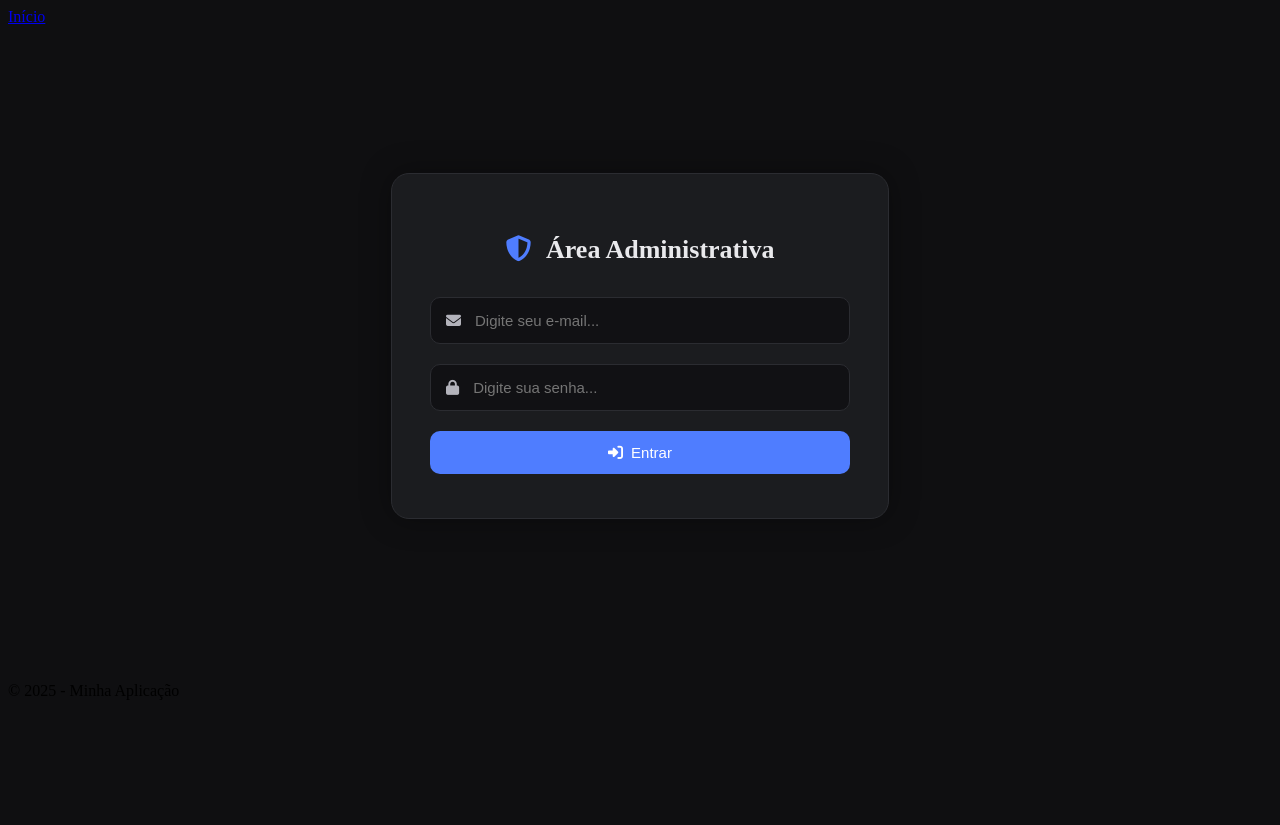
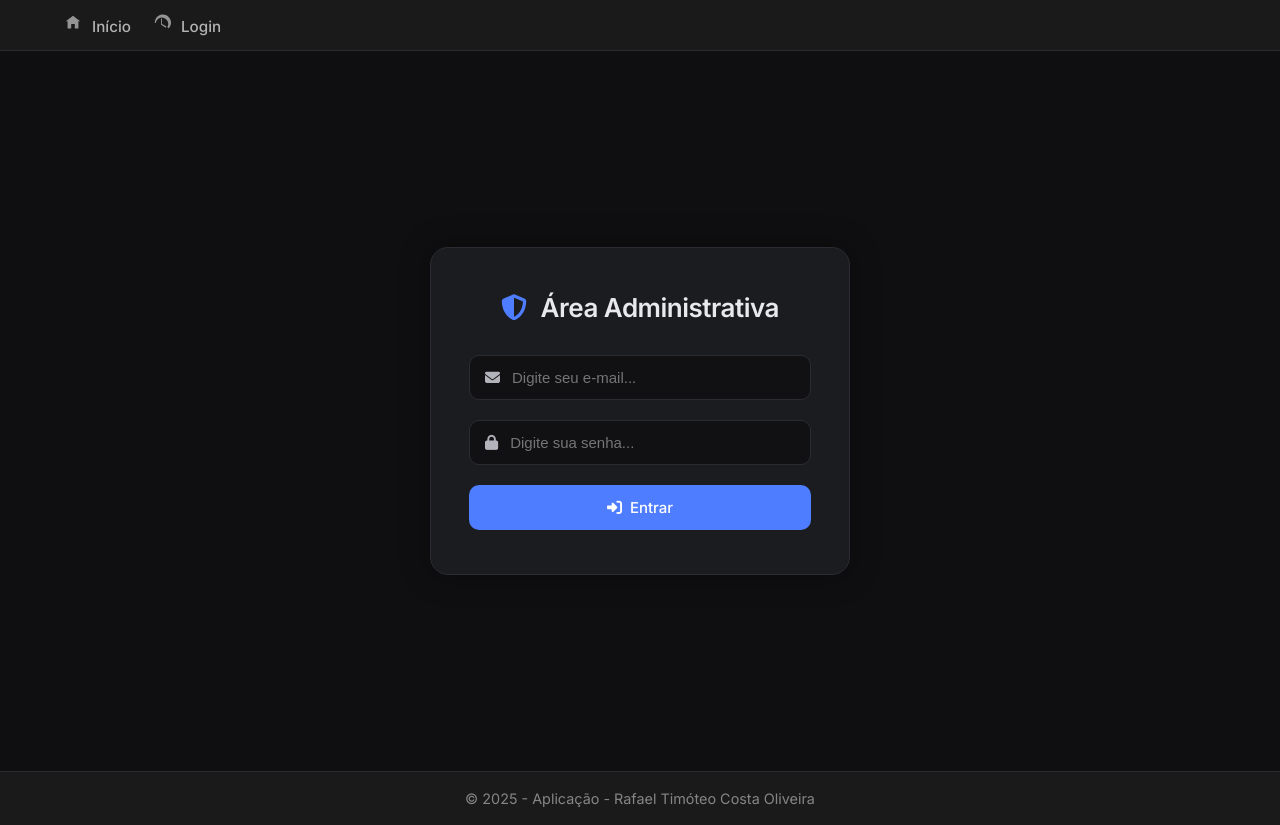
Before and after one commit to Timoteo-Dev-HD/Fomulario_de_Registro_de_Denuncias, a Python web app: template src/views/templates/login_adm.html in a window 1280 px wide. Before the commit the page ends 700 px from the top, so only its background shows below. Run offline with Jinja, Linux system fonts and the light colour scheme; the template is opened without the code that fills it, so the values that code supplies are empty; some libraries are stand-ins or nearby versions.

Commit message:
main: Implementação da tela index.html e rota de incio.

```diff
--- a/src/controllers/admin/login_admin_controller.py
+++ b/src/controllers/admin/login_admin_controller.py
@@ -8,6 +8,10 @@ from flask import (
 admin_bp = Blueprint("admin", __name__, url_prefix="/admin")
 
 
+@admin_bp.route("/", methods=["GET", "POST"])
+def index_page():
+    return render_template("index.html")
+
 @admin_bp.route("/login", methods=["GET", "POST"])
 def login_admin():
     return render_template("login_adm.html")
--- /dev/null
+++ b/src/views/static/css/style.css
@@ -0,0 +1,116 @@
+/* Fonte clean e moderna */
+@import url('https://fonts.googleapis.com/css2?family=Inter:wght@300;400;500;600&display=swap');
+
+:root {
+    --bg-primary: #0f0f0f;
+    --bg-secondary: #1a1a1a;
+    --bg-tertiary: #222;
+    --text-primary: #ffffff;
+    --text-secondary: #b3b3b3;
+    --accent: #6f66ff; /* roxo suave elegante */
+}
+
+/* Reset básico */
+* {
+    margin: 0;
+    padding: 0;
+    box-sizing: border-box;
+}
+
+body {
+    background: var(--bg-primary);
+    font-family: 'Inter', sans-serif;
+    color: var(--text-primary);
+    display: flex;
+    flex-direction: column;
+    min-height: 100vh;
+}
+
+/* ===== NAVBAR ===== */
+header {
+    background: var(--bg-secondary);
+    border-bottom: 1px solid #2b2b2b;
+    padding: 14px 0;
+}
+
+nav {
+    width: 90%;
+    margin: auto;
+    display: flex;
+    align-items: center;
+    gap: 22px;
+}
+
+nav a {
+    text-decoration: none;
+    color: var(--text-secondary);
+    font-size: 0.95rem;
+    font-weight: 500;
+    transition: all 0.2s ease-in-out;
+    position: relative;
+}
+
+/* Linha hover bonita */
+nav a::after {
+    content: "";
+    width: 0%;
+    height: 2px;
+    background: var(--accent);
+    position: absolute;
+    bottom: -4px;
+    left: 0;
+    transition: width 0.2s ease-in-out;
+}
+
+nav a:hover {
+    color: var(--accent);
+}
+
+nav a:hover::after {
+    width: 100%;
+}
+
+/* ===== CONTEÚDO PRINCIPAL ===== */
+main {
+    width: 90%;
+    max-width: 1200px;
+    margin: 40px auto;
+    flex: 1;
+}
+
+/* ===== FOOTER ===== */
+footer {
+    background: var(--bg-secondary);
+    text-align: center;
+    padding: 18px 0;
+    font-size: 0.9rem;
+    color: var(--text-secondary);
+    border-top: 1px solid #2b2b2b;
+}
+
+footer p {
+    opacity: 0.7;
+}
+
+/* ===== ELEMENTOS GLOBAIS ===== */
+h1, h2, h3 {
+    font-weight: 600;
+    letter-spacing: -0.5px;
+}
+
+button {
+    font-family: inherit;
+}
+
+/* Ícones no nav (opcional se usar SVG) */
+.icon {
+    width: 18px;
+    height: 18px;
+    margin-right: 6px;
+    opacity: 0.8;
+    transition: opacity 0.2s;
+}
+
+nav a:hover .icon {
+    opacity: 1;
+}
--- a/src/views/templates/base.html
+++ b/src/views/templates/base.html
@@ -4,36 +4,45 @@
     <meta charset="UTF-8" />
     <meta name="viewport" content="width=device-width, initial-scale=1.0" />
 
-    <!-- Título da página -->
     <title>{% block title %}Minha Aplicação{% endblock %}</title>
 
-    <!-- CSS global -->
+    <!-- CSS Global -->
     <link rel="stylesheet" href="{{ url_for('static', filename='css/style.css') }}">
 
+    {% block styles %}{% endblock %}
     {% block head %}{% endblock %}
 </head>
 <body>
 
-    <!-- Navbar opcional -->
+    <!-- NAVBAR -->
     <header>
-        {% block header %}
         <nav>
-            <a href="/">Início</a>
+            <a href="/admin/">
+                <!-- SVG opcional -->
+                <svg class="icon" fill="currentColor" viewBox="0 0 20 20">
+                    <path d="M10 2L2 8h2v8h4v-5h4v5h4V8h2L10 2z"/>
+                </svg>
+                Início
+            </a>
+
+            <a href="/admin/login">
+                <svg class="icon" fill="currentColor" viewBox="0 0 20 20">
+                    <path d="M3 10a7 7 0 1112.9 4.58l1.42 1.42A9 9 0 102 10h1zm7-5v6l5 3-.75 1.23L9 12V5h1z"/>
+                </svg>
+                Login
+            </a>
         </nav>
-        {% endblock %}
     </header>
 
-    <!-- Conteúdo principal -->
+    <!-- CONTEÚDO PRINCIPAL -->
     <main>
-        {% block content %}
-        <!-- Cada página coloca seu conteúdo aqui -->
-        {% endblock %}
+        {% block content %}{% endblock %}
     </main>
 
-    <!-- Rodapé opcional -->
+    <!-- FOOTER -->
     <footer>
         {% block footer %}
-        <p>&copy; 2025 - Minha Aplicação</p>
+        <p>&copy; 2025 - Aplicação - Rafael Timóteo Costa Oliveira</p>
         {% endblock %}
     </footer>
 
```
Also changed, not shown: src/views/static/css/index.css (added, +57 -0 lines), src/views/templates/index.html (added, +29 -0 lines).
